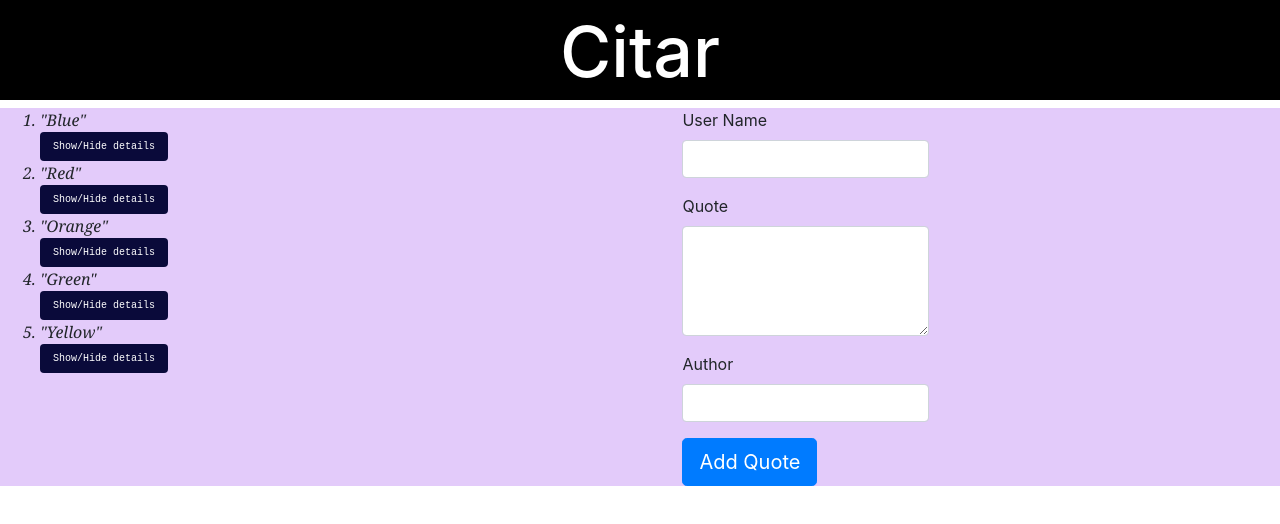
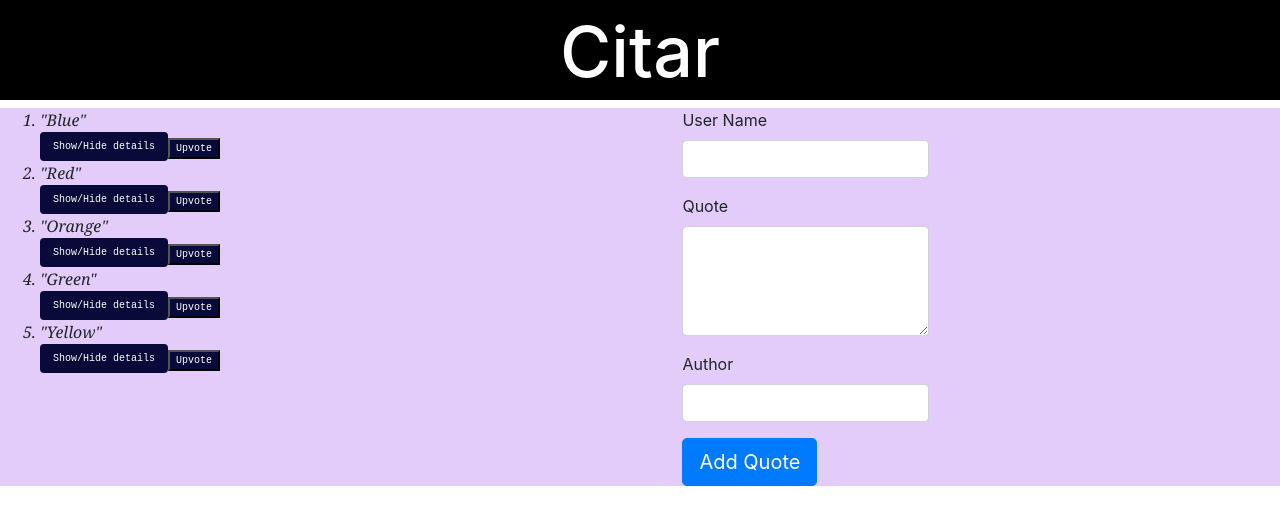
Before and after one commit to Anabella1109/Quotes, an Angular app: page / in a window 1280 px wide. Shown: the top 524 px of the page. Built offline with nearby package versions, Linux system fonts and the light colour scheme.

Commit message:
add button to upvote

```diff
--- a/src/app/quotes/quotes.component.html
+++ b/src/app/quotes/quotes.component.html
@@ -6,7 +6,7 @@
     <li>"{{quote.quote}}"</li>
 
     <button class="btn" (click)='toggleDeets(i)'>Show/Hide details</button>
-    <!-- <button (click)='upVote(i)'>Upvote</button> -->
+    <button (click)='upVote(i)'>Upvote</button>
     <!-- <button (click)='downVote(i)'>Downvote</button> -->
 
 
```
